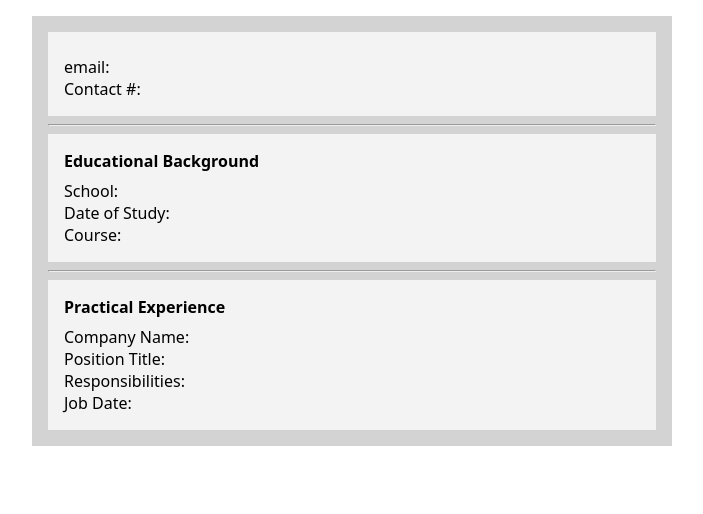
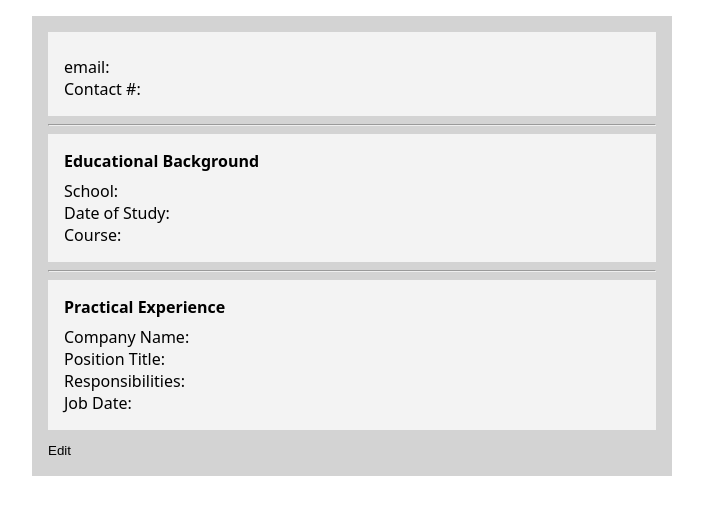
Before and after one commit to eustaquiogalano/cv-generator-ODIN, a React (Vite) app: page / in a window 1280 px wide. Shown: the top 514 px of the page, without its empty margins (288-991 px from the left). Built offline with nearby package versions, Linux system fonts and the light colour scheme.

Commit message:
feat: add clickHandler prop to the component

```diff
--- a/src/components/CVGenerator/CVDisplay/CVDisplay.jsx
+++ b/src/components/CVGenerator/CVDisplay/CVDisplay.jsx
@@ -11,6 +11,7 @@ function CVDisplay({
   positionTitle,
   responsibilities,
   jobDate,
+  clickHandler,
 }) {
   return (
     <div className={style["cv-display"]}>
@@ -58,6 +59,9 @@ function CVDisplay({
           </p>
         </div>
       </section>
+      <div>
+        <button onClick={clickHandler}>Edit</button>
+      </div>
     </div>
   );
 }
```
